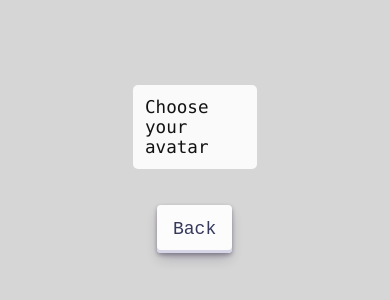
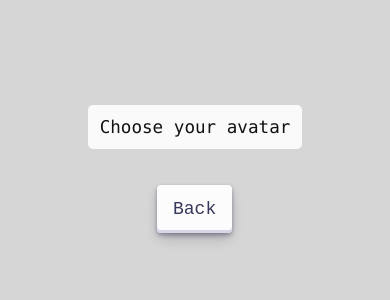
Before and after one commit to Baleksas/Chatbot, a Next.js app: page /game in a window 390 px wide. Shown: the part 244-544 px from the top of the page. Built offline with nearby package versions, Linux system fonts and the light colour scheme.

Commit message:
feat: mobile-first sizes of model

```diff
--- a/app/page.tsx
+++ b/app/page.tsx
@@ -8,7 +8,7 @@ const LazyVoxelModel = dynamic(() => import("../components/Model"), {
   ssr: false,
   loading: () => <Loader />,
 });
-
+// todo: make widths smaller, mobile-first
 export default function Home() {
   return (
     <div className={styles.container}>
--- a/components/Model.jsx
+++ b/components/Model.jsx
@@ -50,7 +50,7 @@ const VoxelModel = () => {
       container.appendChild(renderer.domElement);
       setRenderer(renderer);
 
-      const scale = scH * 0.005;
+      const scale = scH * 0.003;
       const camera = new THREE.OrthographicCamera(
         -scale,
         scale,
--- a/components/ModelLoader.js
+++ b/components/ModelLoader.js
@@ -6,8 +6,8 @@ export const ModelSpinner = () => <span>loading...</span>;
 export const ModelContainer = forwardRef(({ children }, ref) => (
   <div
     style={{
-      width: "400px",
-      height: "400px",
+      width: "640px",
+      height: "640px",
       overflow: "hidden",
     }}
     ref={ref}
--- a/styles/Home.module.css
+++ b/styles/Home.module.css
@@ -1,18 +1,17 @@
 .container {
   padding: 0 2rem;
-  width: 80%;
+  width: 100%;
   margin: auto;
 }
 
 .main {
   min-height: 100vh;
-  padding: 4rem 0;
   flex: 1;
   display: flex;
   flex-direction: column;
   justify-content: center;
   align-items: center;
-  width: 50%;
+  width: 100%;
   height: max-content;
   border-radius: 5px;
   margin: auto;
```
